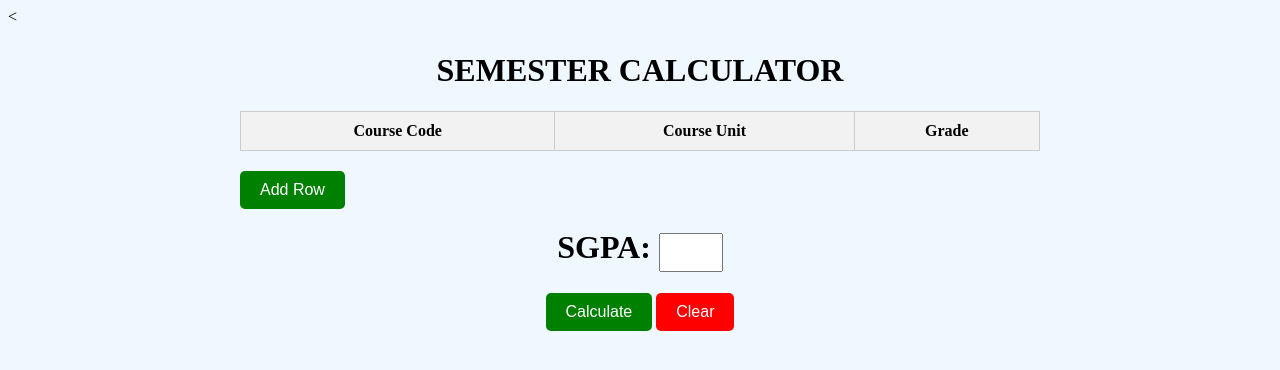
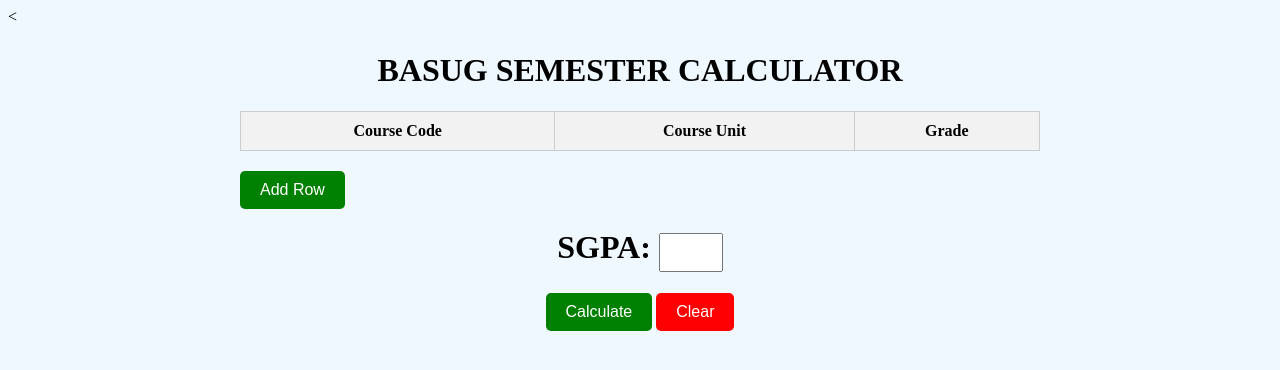
Before and after one commit to Mahmud2123/gp-cal.github.io, a website: page index.html in a window 1280 px wide. Drawn offline with Linux system fonts and the light colour scheme.

Commit message:
Update index.html

```diff
--- a/index.html
+++ b/index.html
@@ -12,7 +12,7 @@
 
 <body>
   <div id="semester-calculator" class="container">
-    <h1>SEMESTER CALCULATOR</h1>
+    <h1>BASUG SEMESTER CALCULATOR</h1>
     <table id="semester-table">
       <tr>
         <th>Course Code</th>
```
